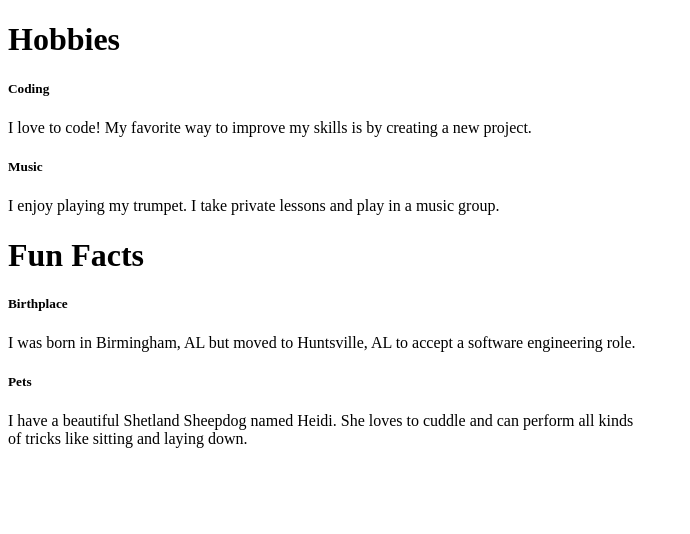
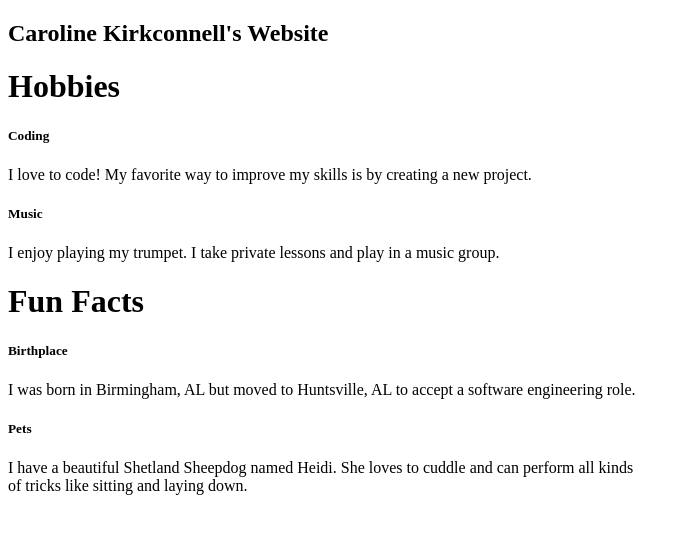
Before and after one commit to codingwithcaroline/MyWebsite, a plain HTML site: page index.html in a window 1280 px wide. Shown: the whole page, without its empty margins (0-690 px from the left). Drawn offline with Linux system fonts and the light colour scheme.

Commit message:
Update index.html

```diff
--- a/index.html
+++ b/index.html
@@ -1,8 +1,8 @@
 <!doctype HTML>
 <HTML>
-<HEAD>
-<TITLE>Caroline Kirkconnell's Website</TITLE>
-</HEAD>
+<H2>
+Caroline Kirkconnell's Website
+</H2>
 <BODY>
 <H1>Hobbies</H1>
 <H5>Coding</H5>
```
